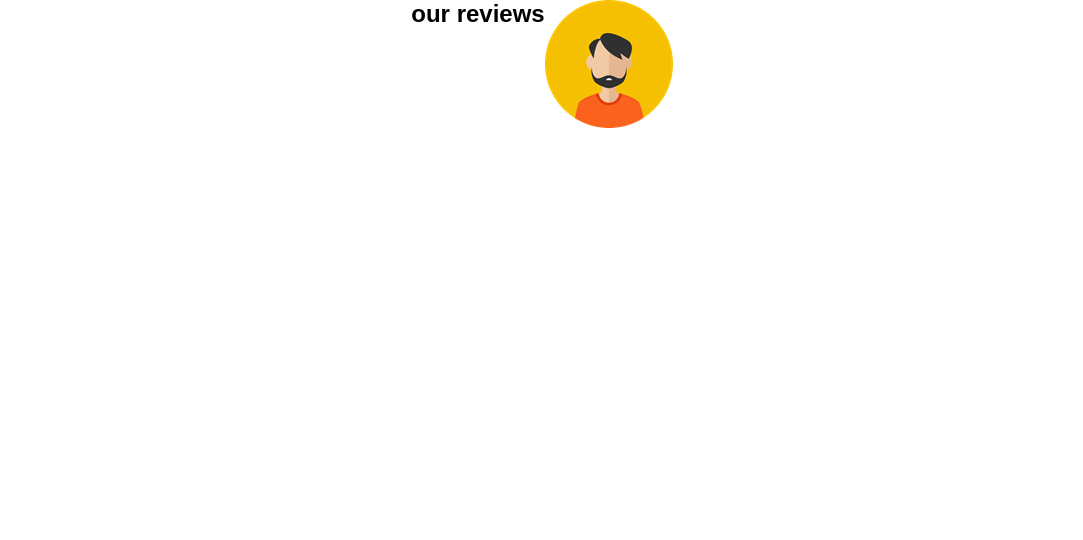
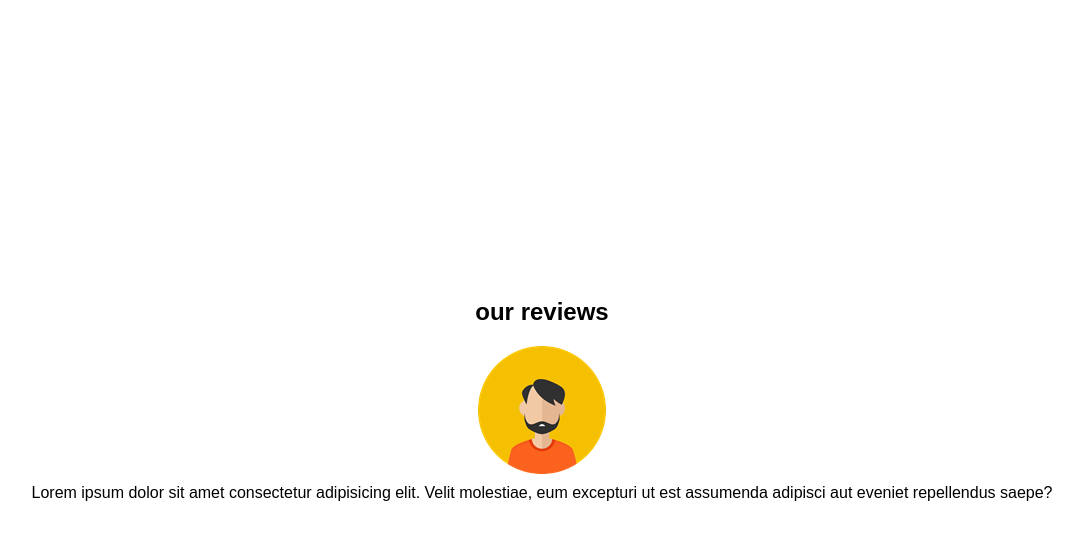
Before and after one commit to Jan0Fu/review-generator, a plain HTML site: page index.html in a window 1280 px wide. Shown: the whole page, without its empty margins (98-1181 px from the left). Drawn offline with Linux system fonts and the light colour scheme.

Commit message:
Fixed styling and layout

```diff
--- a/index.html
+++ b/index.html
@@ -16,8 +16,11 @@
             </div>
             <div class="article">
                 <div class="img-container">
-                    <img src="./images/person.png" alt="person image">
+                    <img src="./images/person.png" id="person-img" alt="person image">
                 </div>
+                <h4 id="author"></h4>
+                <p id="info">Lorem ipsum dolor sit amet consectetur adipisicing elit. Velit molestiae, eum excepturi ut est assumenda adipisci aut eveniet repellendus saepe?</p>
+
             </div>
         </section>
     </main>
--- a/style.css
+++ b/style.css
@@ -7,6 +7,17 @@ body {
     font-family: Arial, Helvetica, sans-serif;
 }
 .container {
+    height: 100vh;
+    display: flex;
+    flex-direction: column;
+    justify-content: center;
+    align-items: center;
+}
+.title {
+    margin-bottom: 10px;
+}
+.img-container {
     display: flex;
     justify-content: center;
+    margin: 10px;
 }
```
